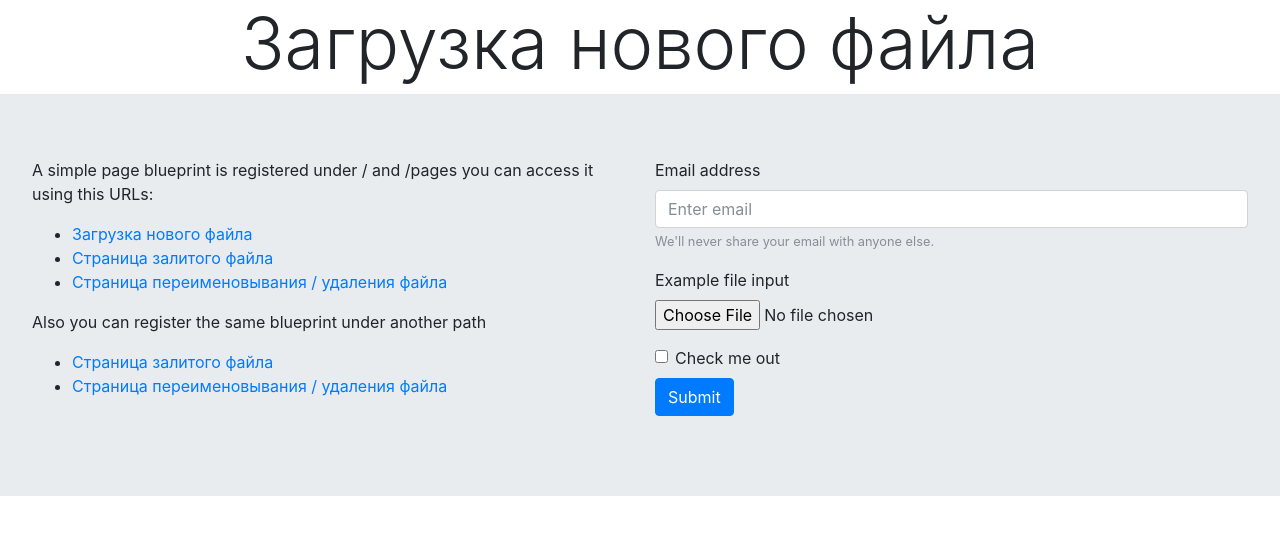
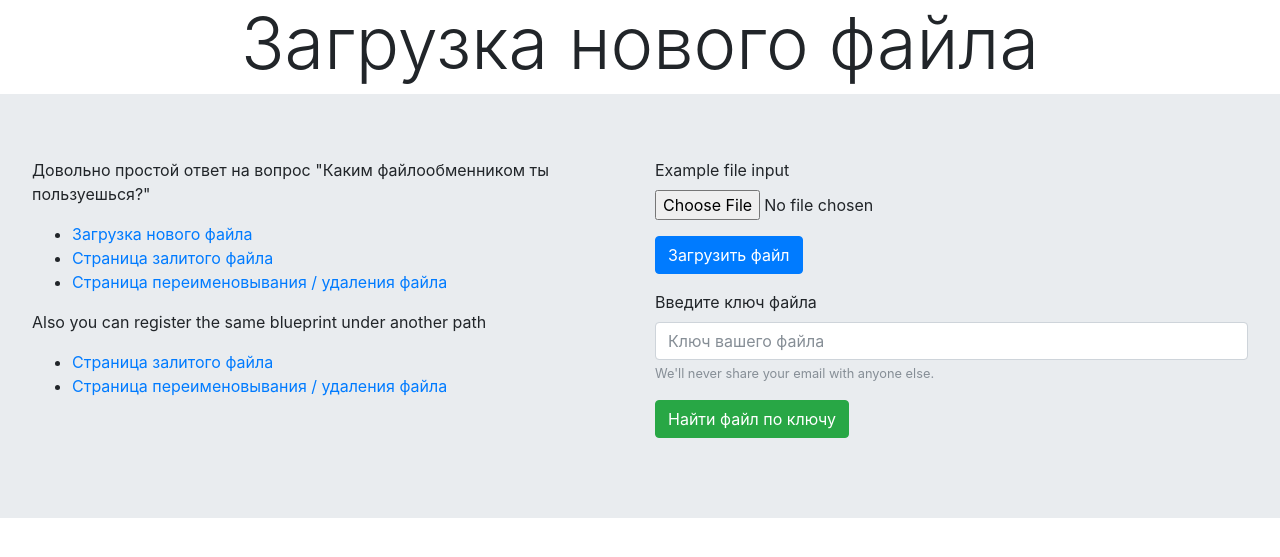
Before and after one commit to Liferenko/RESTful_key_week_storage, a Flask app: page / in a window 1280 px wide. Shown: the top 557 px of the page. Run offline with Flask 2, Linux system fonts and the light colour scheme; parts of the project's set-up code (start-up, migrations or seed data) failed here and were passed over; some libraries are stand-ins or nearby versions.

Commit message:
experimenting with GET and POST. Still doesn't understand how to connect form with .py

```diff
--- a/controller/key_generate.py
+++ b/controller/key_generate.py
@@ -1,3 +1,5 @@
+# источник: https://www.palletsprojects.com/p/itsdangerous/
+
 from itsdangerous import URLSafeSerializer
 s = URLSafeSerializer('secret-key')
 s.dumps([1, 2, 3, 4])
--- a/filestorage.py
+++ b/filestorage.py
@@ -1,6 +1,8 @@
 # coding: utf8
 import os
 from flask import Flask
+from flask import request
+from werkzeug import secure_filename
 from view.simple_page import simple_page
 
 app = Flask(__name__)
@@ -9,5 +11,13 @@ app.register_blueprint(simple_page)
 app.register_blueprint(simple_page, url_prefix='/pages')
 app.run(host=os.getenv('IP', '0.0.0.0'),port=int(os.getenv('PORT', 8080)))
 
+@app.route('/upload', methods=['GET', 'POST'])
+def upload_file():
+    if request.method == 'POST':
+        f = request.files['the_file']
+        f.save('/var/www/uploads/' + secure_filename(f.filename))
+
+
+
 if __name__=='__main__':
-  app.run()
+  app.run(debug=True)
--- /dev/null
+++ b/view/templates/pages/file_success.html
@@ -0,0 +1,5 @@
+{% extends "pages/layout.html" %}
+
+{% block body %}
+Вот ваш файл
+{% endblock %}
--- a/view/templates/pages/layout.html
+++ b/view/templates/pages/layout.html
@@ -16,8 +16,7 @@
     <div class="col-6">
 
       <p>
-    A simple page blueprint is registered under / and /pages
-    you can access it using this URLs:
+    Довольно простой ответ на вопрос "Каким файлообменником ты пользуешься?"
   <ul>
     <li><a href="{{ url_for('simple_page.show', page='upload') }}">Загрузка нового файла</a>
     <li><a href="{{ url_for('simple_page.show', page='success') }}">Страница залитого файла</a>
@@ -32,24 +31,24 @@
 
     </div>
     <div class="col-6">
-      <form method="GET" action="" enctype="multipart/form-data">
+      <form method="POST" action="/filestorage.py" enctype="multipart/form-data">
+          <div class="form-group">
+            <label for="exampleFormControlFile1">Example file input</label>
+            <input type="file" class="form-control-file" id="exampleFormControlFile1">
+          </div>
+        <button type="submit" class="btn btn-primary">Загрузить файл</button>
+      </form>
+
+
+      <form method="POST" action="/filestorage.py" enctype="multipart/form-data">
         <div class="form-group">
-          <label for="exampleInputEmail1">Email address</label>
-          <input type="email" class="form-control" id="exampleInputEmail1" aria-describedby="emailHelp" placeholder="Enter email">
+          <label for="exampleInputEmail1">Введите ключ файла</label>
+          <input type="text" class="form-control" id="exampleInputEmail1" aria-describedby="emailHelp" placeholder="Ключ вашего файла">
           <small id="emailHelp" class="form-text text-muted">We'll never share your email with anyone else.</small>
         </div>
-          <div class="form-group">
-    <label for="exampleFormControlFile1">Example file input</label>
-    <input type="file" class="form-control-file" id="exampleFormControlFile1">
-  </div>
-        <div class="form-check">
-          <label class="form-check-label">
-            <input type="checkbox" class="form-check-input">
-            Check me out
-          </label>
-        </div>
-        <button type="submit" class="btn btn-primary">Submit</button>
-      </form>
+        <button type="submit" class="btn btn-success">Найти файл по ключу</button>
+
+    </form>
     </div>
 
 </div>
--- /dev/null
+++ b/view/templates/pages/upload_success.html
@@ -0,0 +1,5 @@
+{% extends "pages/layout.html" %}
+
+{% block body %}
+  Загрузили успешно! Вот КЛЮЧ
+{% endblock %}
```
